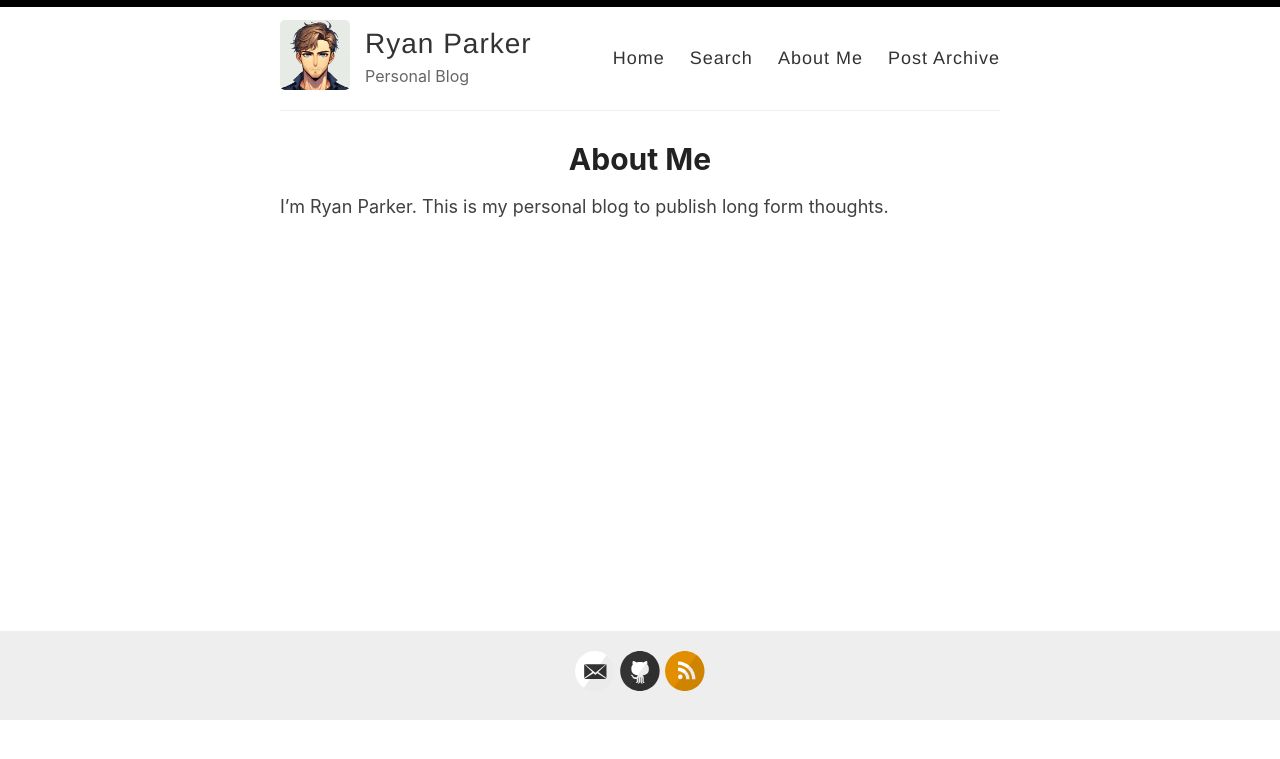
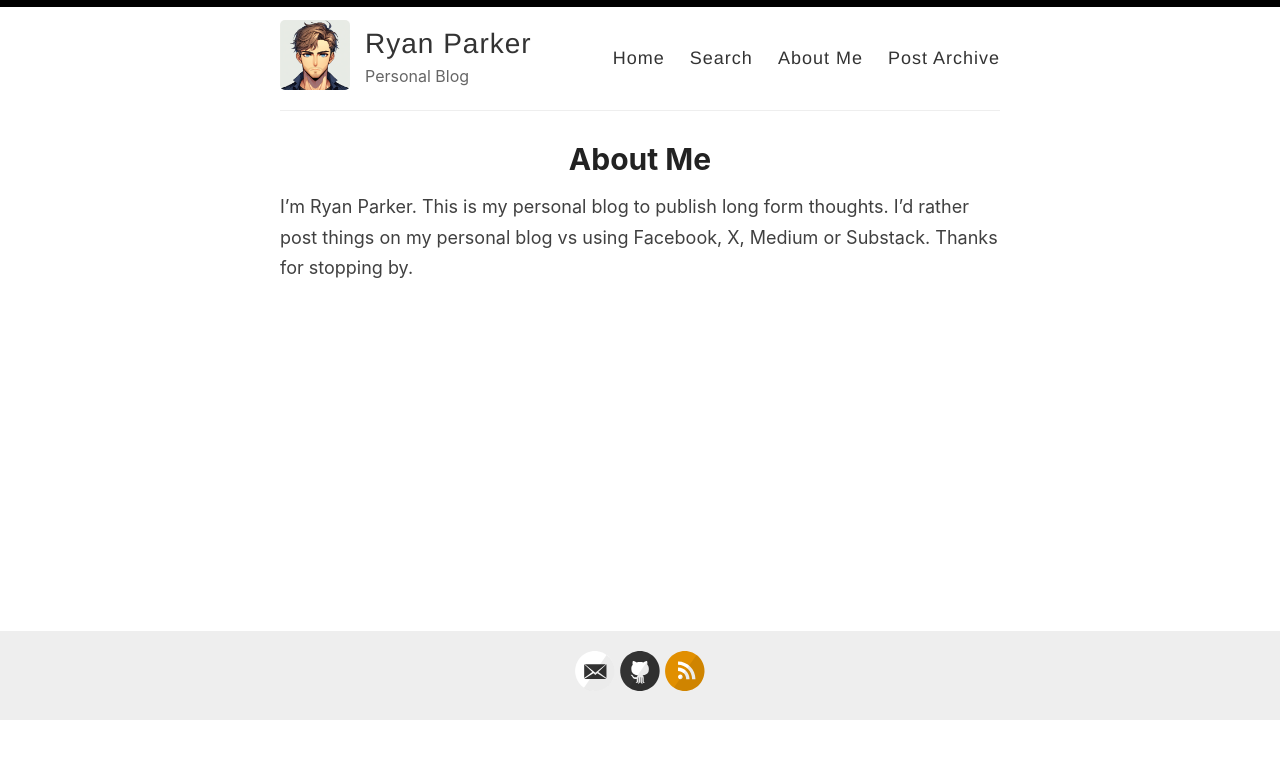
Before and after one commit to ryanparkr/ryanparkr.github.io, a Jekyll site: the page built from _pages/about.md, in a window 1280 px wide. Shown: the top 759 px of the page. Built offline with Jekyll 4.4.1, drawn with Linux system fonts in a browser that asks for light colours.

Commit message:
Update about.md

```diff
--- a/_pages/about.md
+++ b/_pages/about.md
@@ -4,4 +4,4 @@ title: About Me
 permalink: /about/
 ---
 
-I'm Ryan Parker. This is my personal blog to publish long form thoughts.
+I'm Ryan Parker. This is my personal blog to publish long form thoughts. I'd rather post things on my personal blog vs using Facebook, X, Medium or Substack. Thanks for stopping by.
```
